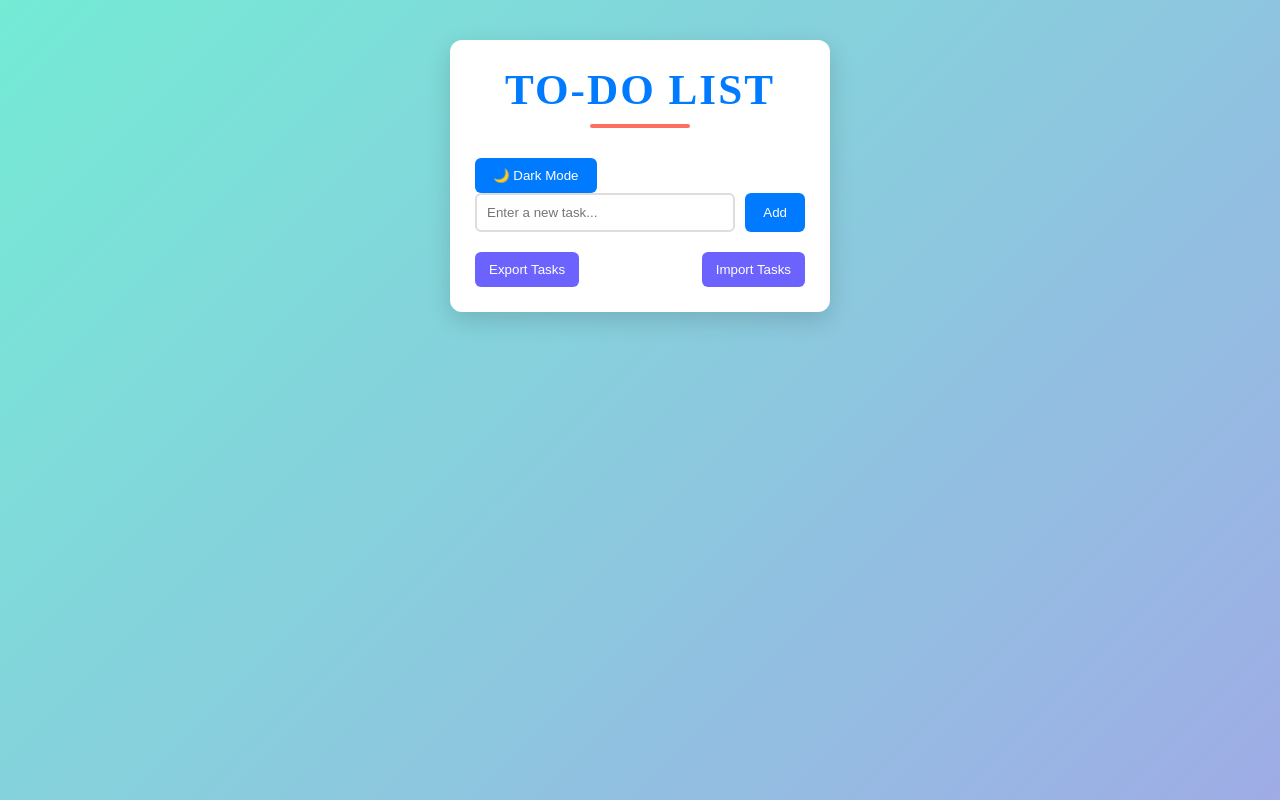
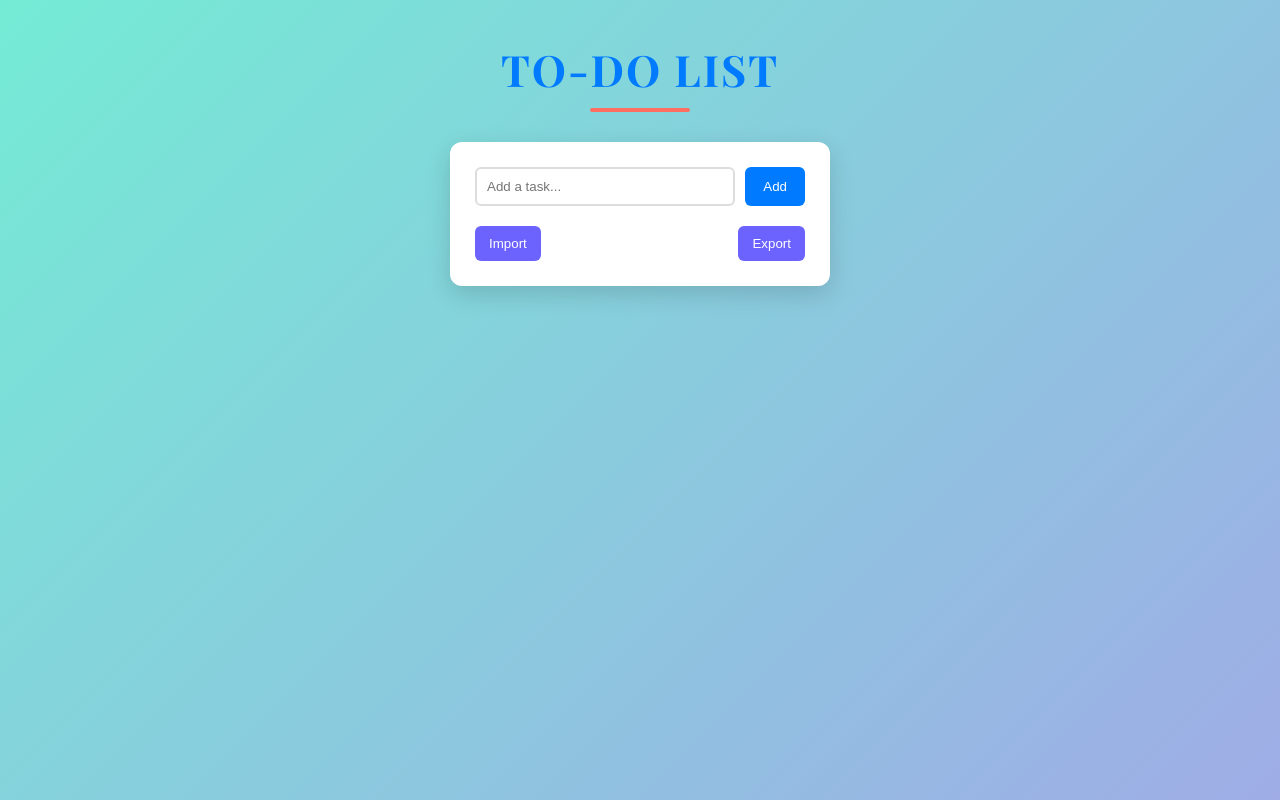
Before and after one commit to abhiksingh1704-gif/to-do-list, a plain HTML site: page todo.html in a window 1280 px wide. Drawn offline with nearby package versions, Linux system fonts and the light colour scheme.

Commit message:
Refactor todo.html with new structure and styles
Updated the To-Do List HTML structure and added Google Fonts.

```diff
--- a/todo.html
+++ b/todo.html
@@ -1,37 +1,38 @@
 <!DOCTYPE html>
 <html lang="en">
 <head>
-    <meta charset="UTF-8" />
-    <meta name="viewport" content="width=device-width, initial-scale=1.0" />
-    <title>To-Do List App</title>
-    <link rel="stylesheet" href="style.css" />
+    <meta charset="UTF-8">
+    <meta name="viewport" content="width=device-width, initial-scale=1.0">
+    <title>To-Do List</title>
+
+    <!-- Fonts -->
+    <link href="https://fonts.googleapis.com/css2?family=Playfair+Display:wght@600;700&display=swap" rel="stylesheet">
+
+    <!-- External CSS -->
+    <link rel="stylesheet" href="style.css">
 </head>
 <body>
 
-<section class="todo-app">
+    <!-- Headline -->
     <h1>To-Do List</h1>
-    <button id="darkModeToggle">🌙 Dark Mode</button>
-    <form id="taskForm">
-        <input
-            type="text"
-            id="taskInput"
-            placeholder="Enter a new task..."
-            required
-        />
-        <button type="submit" id="addBtn">Add</button>
-    </form>
 
-    <ul id="taskList"></ul>
+    <!-- To-Do App -->
+    <div class="todo-app">
+        <form id="taskForm">
+            <input id="taskInput" type="text" placeholder="Add a task...">
+            <button type="submit">Add</button>
+        </form>
 
-    <!-- Import / Export Section -->
-    <div class="import-export">
-        <button id="exportBtn">Export Tasks</button>
+        <ul id="taskList"></ul>
 
-        <input type="file" id="importFile" accept=".json" hidden>
-        <button id="importBtn">Import Tasks</button>
+        <div class="import-export">
+            <button id="importBtn">Import</button>
+            <button id="exportBtn">Export</button>
+        </div>
+
+        <input type="file" id="importFile" accept=".txt" style="display:none">
     </div>
-</section>
 
-<script src="script.js"></script>
+    <script src="script.js"></script>
 </body>
 </html>
```
